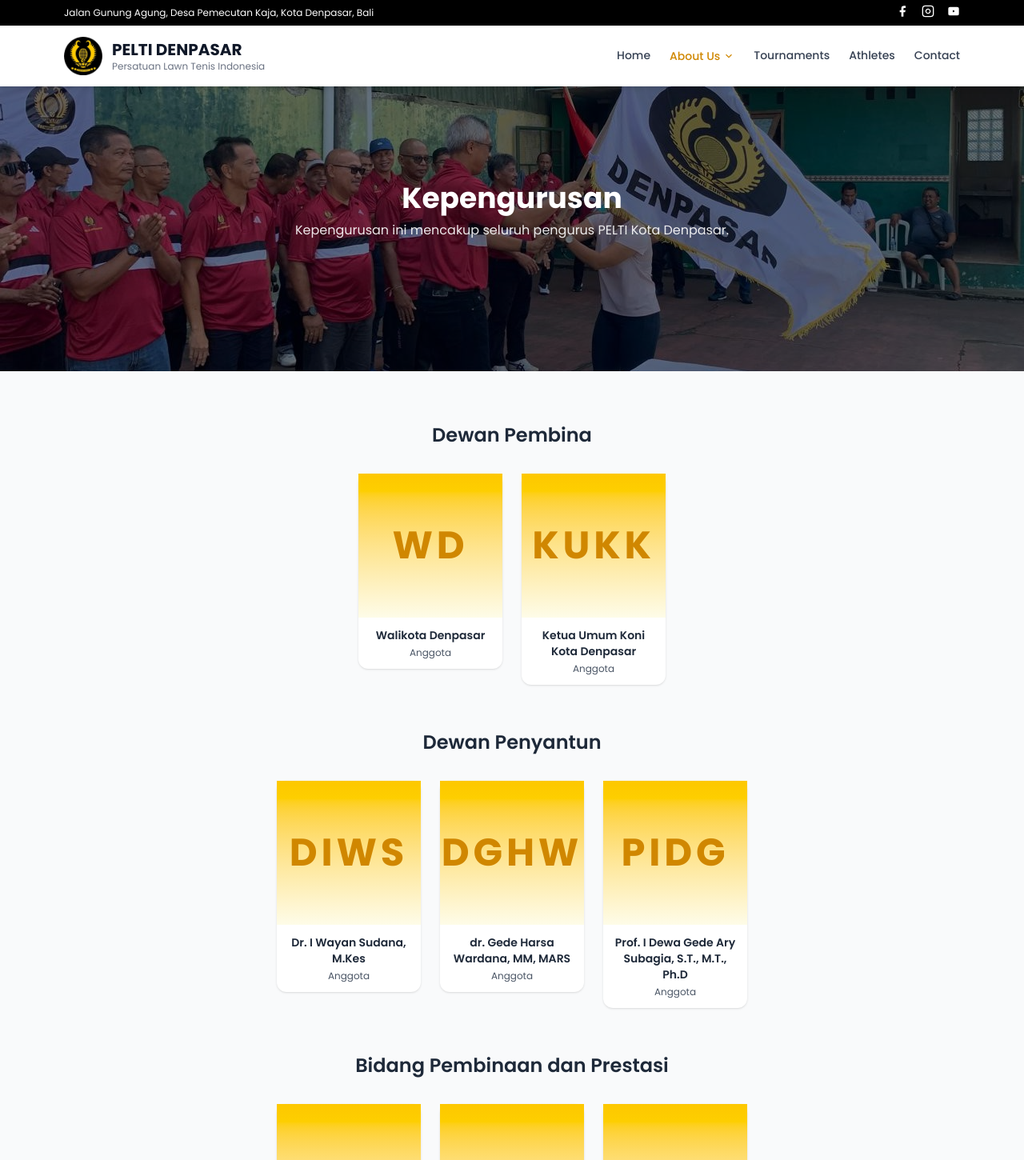
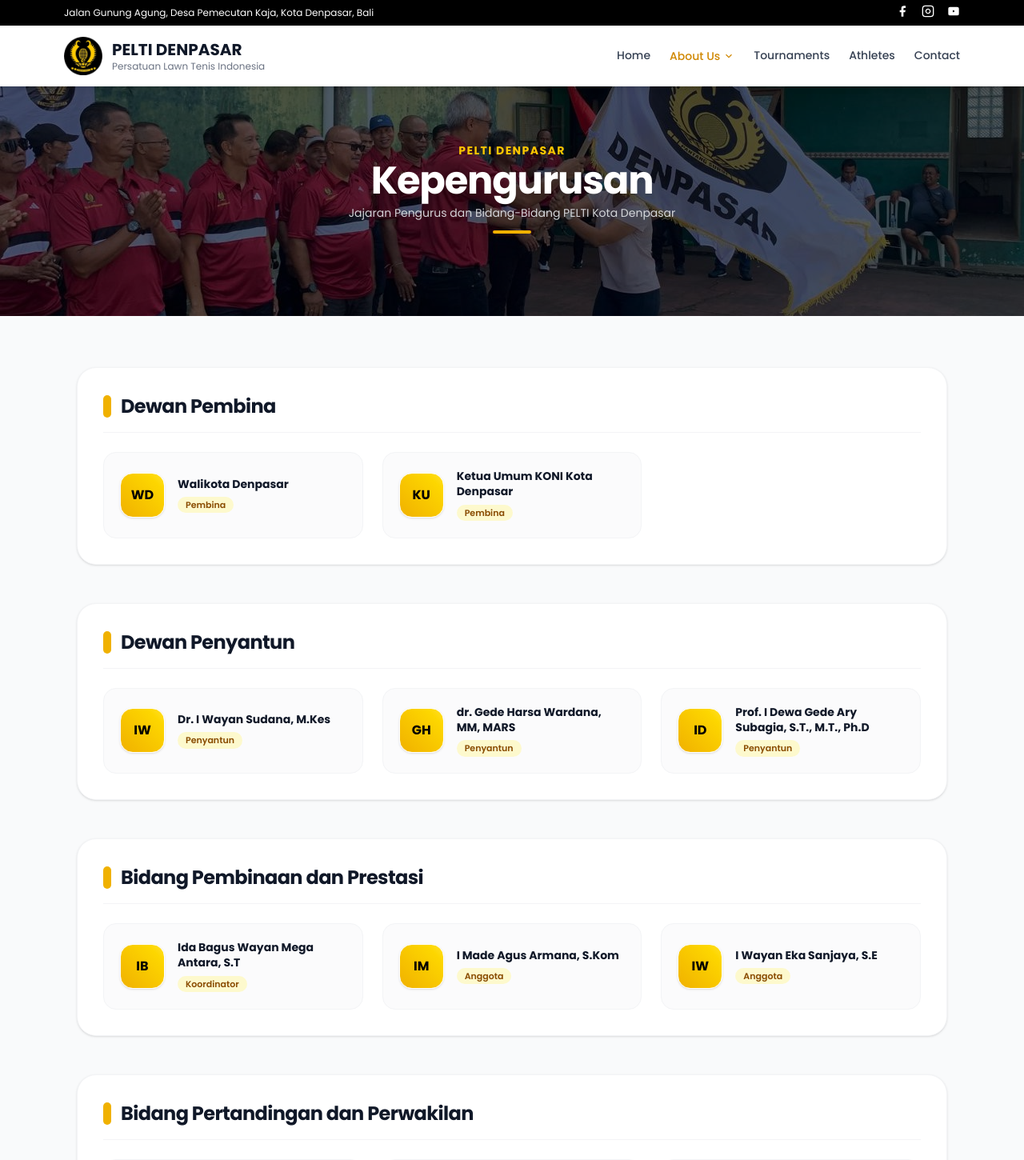
Before and after one commit to Nyomanpass/peltidenpasar, a React (Vite) app in the folder frontend/: page /kepengurusan in a window 1280 px wide. Shown: the top 1450 px of the page at 80% size. Built offline with nearby package versions, Linux system fonts and the light colour scheme; what @react-pdf/renderer would draw is missing.

Commit message:
style:edit tampilan di halaman Kepengurusan

```diff
--- a/frontend/src/pages/user/Kepengurusan.jsx
+++ b/frontend/src/pages/user/Kepengurusan.jsx
@@ -2,89 +2,90 @@
 import Footer from "../../components/Footer";
 
 export default function Kepengurusan() {
-
-  // Function ambil inisial maksimal 4 huruf
+  // Fungsi mengambil 2 huruf inisial nama secara rapi (mengabaikan gelar)
   const getInitial = (nama) => {
     if (!nama) return "";
-    return nama
-      .split(" ")
-      .filter(Boolean)
-      .map((n) => n[0])
-      .join("")
-      .slice(0, 4)
-      .toUpperCase();
+    const cleanName = nama
+      .replace(
+        /(Dr\.|dr\.|Prof\.|Ir\.|Haji|S\.T\.|M\.T\.|M\.Kom|S\.E\.|M\.Si|Ph\.D|S\.Pt|S\.Kom|S\.Pi|Sp\.PD|M\.Kes|MARS|MM|Ak)/g,
+        ""
+      )
+      .trim();
+    const words = cleanName.split(" ").filter(Boolean);
+    if (words.length === 1) return words[0].slice(0, 2).toUpperCase();
+    return (words[0][0] + words[1][0]).toUpperCase();
   };
 
   const kepengurusan = [
     {
       title: "Dewan Pembina",
       members: [
-        { nama: "Walikota Denpasar" },
-        { nama: "Ketua Umum Koni Kota Denpasar" },
+        { nama: "Walikota Denpasar", jabatan: "Pembina" },
+        { nama: "Ketua Umum KONI Kota Denpasar", jabatan: "Pembina" },
       ],
     },
     {
       title: "Dewan Penyantun",
       members: [
-        { nama: "Dr. I Wayan Sudana, M.Kes" },
-        { nama: "dr. Gede Harsa Wardana, MM, MARS" },
-        { nama: "Prof. I Dewa Gede Ary Subagia, S.T., M.T., Ph.D" },
+        { nama: "Dr. I Wayan Sudana, M.Kes", jabatan: "Penyantun" },
+        { nama: "dr. Gede Harsa Wardana, MM, MARS", jabatan: "Penyantun" },
+        { nama: "Prof. I Dewa Gede Ary Subagia, S.T., M.T., Ph.D", jabatan: "Penyantun" },
       ],
     },
     {
       title: "Bidang Pembinaan dan Prestasi",
       members: [
-        { nama: "Ida Bagus Wayan Mega Antara, S.T" },
-        { nama: "I Made Agus Armana, S.Kom" },
-        { nama: "I Wayan Eka Sanjaya, S.E" },
+        { nama: "Ida Bagus Wayan Mega Antara, S.T", jabatan: "Koordinator" },
+        { nama: "I Made Agus Armana, S.Kom", jabatan: "Anggota" },
+        { nama: "I Wayan Eka Sanjaya, S.E", jabatan: "Anggota" },
       ],
     },
     {
       title: "Bidang Pertandingan dan Perwakilan",
       members: [
-        { nama: "I Gst Agung Kurniawan, S.Pt" },
-        { nama: "Joko Prasetyo" },
-        { nama: "Wayan Widya" },
+        { nama: "I Gst Agung Kurniawan, S.Pt", jabatan: "Koordinator" },
+        { nama: "Joko Prasetyo", jabatan: "Anggota" },
+        { nama: "Wayan Widya", jabatan: "Anggota" },
       ],
     },
     {
       title: "Bidang Kepelatihan",
       members: [
-        { nama: "Ir. Ketut Dirga, S.T., M.Si" },
-        { nama: "Hamzah" },
-        { nama: "Nyoman Partadi, S.Pi" },
+        { nama: "Ir. Ketut Dirga, S.T., M.Si", jabatan: "Koordinator" },
+        { nama: "Hamzah", jabatan: "Anggota" },
+        { nama: "Nyoman Partadi, S.Pi", jabatan: "Anggota" },
       ],
     },
     {
       title: "Bidang Penelitian dan Pengembangan",
       members: [
-        { nama: "Prof. Dr. I Nyoman Gede Arya Astawa, S.T., M.Kom" },
-        { nama: "Dr. I Gede Ary Wirajaya, S.E., M.Si., Ak" },
-        { nama: "Dr. dr. I Ketut Mariadi, Sp.PD, K-GEH" },
+        { nama: "Prof. Dr. I Nyoman Gede Arya Astawa, S.T., M.Kom", jabatan: "Koordinator" },
+        { nama: "Dr. I Gede Ary Wirajaya, S.E., M.Si., Ak", jabatan: "Anggota" },
+        { nama: "Dr. dr. I Ketut Mariadi, Sp.PD, K-GEH", jabatan: "Anggota" },
       ],
     },
     {
       title: "Bidang Organisasi",
       members: [
-        { nama: "Gede Sukadarmika, S.T., M.Sc" },
-        { nama: "Ir. Ida Bagus Gede Indramanik S.T., M.T" },
-        { nama: "I Made Dwi Budiana Penindra, S.T., M.T" },
+        { nama: "Gede Sukadarmika, S.T., M.Sc", jabatan: "Koordinator" },
+        { nama: "Ir. Ida Bagus Gede Indramanik S.T., M.T", jabatan: "Anggota" },
+        { nama: "I Made Dwi Budiana Penindra, S.T., M.T", jabatan: "Anggota" },
       ],
     },
     {
       title: "Bidang Humas dan Kerjasama",
       members: [
-        { nama: "I Gusti Agung Ketut Chatur Adhi Wirya Aryadi, S.T., M.T" },
-        { nama: "I Gusti Agung Kade Suriadi, S.T., M.T" },
-        { nama: "Ketut Bhaswara Kader, S.T" },
+        { nama: "I Gusti Agung Ketut Chatur Adhi Wirya Aryadi, S.T., M.T", jabatan: "Koordinator" },
+        { nama: "I Gusti Agung Kade Suriadi, S.T., M.T", jabatan: "Anggota" },
+        { nama: "Ketut Bhaswara Kader, S.T", jabatan: "Anggota" },
       ],
     },
     {
       title: "Bidang Dana dan Usaha",
       members: [
-        { nama: "Haji Eddy Soetjahyo" },
-        { nama: "Benny Heryanto" },
-        { nama: "Ir. Ketut Medy Suharta" },
+        { nama: "Haji Eddy Soetjahyo", jabatan: "Koordinator" },
+        { nama: "Benny Heryanto", jabatan: "Anggota" },
+        { nama: "Ir. Ketut Medy Suharta", jabatan: "Anggota" },
       ],
     },
   ];
@@ -93,68 +94,74 @@
     <>
       <Navbar />
 
-      {/* HERO */}
-      <div className="relative w-full h-[260px] sm:h-[320px] md:h-[400px] mt-16">
+      {/* HERO BANNER RESPONSIF (Diselaraskan persis dengan Visi Misi & Struktur Organisasi) */}
+      <div className="relative w-full aspect-[16/6] sm:aspect-[16/5] md:aspect-[16/4] min-h-[220px] max-h-[450px] mt-[65px] sm:mt-[75px] overflow-hidden">
         <img
           src="/hero.jpg"
-          alt="Kepengurusan Pelti Denpasar"
-          className="w-full h-full object-cover"
+          alt="Kepengurusan PELTI Denpasar"
+          className="w-full h-full object-cover object-center"
         />
-        <div className="absolute inset-0 bg-black/50"></div>
+        <div className="absolute inset-0 bg-black/60"></div>
 
-        <div className="absolute inset-0 flex flex-col items-center justify-center px-6 text-center text-white">
-          <h2 className="text-2xl sm:text-3xl md:text-4xl font-bold mb-2">
+        <div className="absolute inset-0 flex flex-col items-center justify-center px-4 text-center text-white">
+          <span className="text-yellow-400 font-bold text-xs sm:text-sm tracking-widest uppercase mb-1 drop-shadow">
+            PELTI Denpasar
+          </span>
+          <h1 className="text-2xl sm:text-4xl md:text-5xl font-extrabold tracking-tight drop-shadow-md">
             Kepengurusan
-          </h2>
-          <p className="max-w-xl text-xs sm:text-sm md:text-base opacity-90">
-            Kepengurusan ini mencakup seluruh pengurus PELTI Kota Denpasar.
+          </h1>
+          <p className="text-gray-200 text-xs sm:text-sm max-w-md mt-1.5 opacity-90 hidden sm:block">
+            Jajaran Pengurus dan Bidang-Bidang PELTI Kota Denpasar
           </p>
+          <div className="w-12 h-1 bg-yellow-500 rounded-full mt-2 sm:mt-3"></div>
         </div>
       </div>
 
-      {/* CONTENT */}
-      <section className="bg-gray-50 py-12 sm:py-16">
-        <div className="max-w-5xl mx-auto px-4 sm:px-8 lg:px-12 space-y-14">
-
+      {/* MAIN CONTENT */}
+      <section className="bg-gray-50 py-12 sm:py-16 min-h-[60vh]">
+        <div className="max-w-6xl mx-auto px-4 sm:px-6 lg:px-8 space-y-12">
           {kepengurusan.map((bidang, i) => (
-            <div key={i} className="space-y-8">
-
+            <div
+              key={i}
+              className="bg-white rounded-3xl p-6 sm:p-8 shadow-sm border border-gray-100 space-y-6"
+            >
               {/* JUDUL BIDANG */}
-              <h3 className="text-lg sm:text-xl md:text-2xl font-semibold text-gray-800 text-center">
-                {bidang.title}
-              </h3>
+              <div className="flex items-center gap-3 border-b border-gray-100 pb-4">
+                <div className="w-2.5 h-7 bg-yellow-500 rounded-full"></div>
+                <h2 className="text-xl sm:text-2xl font-bold text-gray-900 tracking-tight">
+                  {bidang.title}
+                </h2>
+              </div>
 
               {/* CARD GRID */}
-              <div className="flex flex-wrap justify-center gap-5 sm:gap-6">
+              <div className="grid grid-cols-1 sm:grid-cols-2 lg:grid-cols-3 gap-4 sm:gap-6">
                 {bidang.members.map((p, idx) => (
-                  <div key={idx} className="w-[140px] sm:w-[160px] md:w-[180px]">
-                    <div className="bg-white rounded-xl shadow-sm hover:shadow-lg transition">
+                  <div
+                    key={idx}
+                    className="bg-gray-50/70 hover:bg-white rounded-2xl p-5 border border-gray-100 hover:border-yellow-300 hover:shadow-md transition-all duration-200 flex items-center gap-4"
+                  >
+                    {/* AVATAR LINGKARAN */}
+                    <div className="w-14 h-14 rounded-2xl bg-gradient-to-tr from-yellow-500 to-yellow-300 text-black font-extrabold text-base flex items-center justify-center shrink-0 shadow-sm border border-white">
+                      {getInitial(p.nama)}
+                    </div>
 
-                      {/* Avatar Huruf */}
-                      <div className="h-[170px] sm:h-[180px] bg-gradient-to-b from-yellow-400 to-yellow-50 flex items-center justify-center">
-                        <div className="text-4xl sm:text-5xl tracking-widest text-yellow-600 font-bold">
-                          {getInitial(p.nama)}
-                        </div>
-                      </div>
-
-                      {/* TEXT */}
-                      <div className="p-3 text-center">
-                        <h4 className="text-xs sm:text-sm font-semibold text-gray-800">
-                          {p.nama}
-                        </h4>
-                        <p className="text-[10px] sm:text-xs text-gray-600 mt-1">
-                          Anggota
-                        </p>
-                      </div>
-
+                    {/* TEKS NAMA & JABATAN */}
+                    <div className="min-w-0 flex-1">
+                      <h3
+                        className="text-sm font-bold text-gray-900 leading-snug"
+                        title={p.nama}
+                      >
+                        {p.nama}
+                      </h3>
+                      <span className="inline-block mt-1.5 text-[11px] font-semibold text-yellow-800 bg-yellow-100/80 px-2.5 py-0.5 rounded-full">
+                        {p.jabatan || "Anggota"}
+                      </span>
                     </div>
                   </div>
                 ))}
               </div>
-
             </div>
           ))}
-
         </div>
       </section>
 
```
